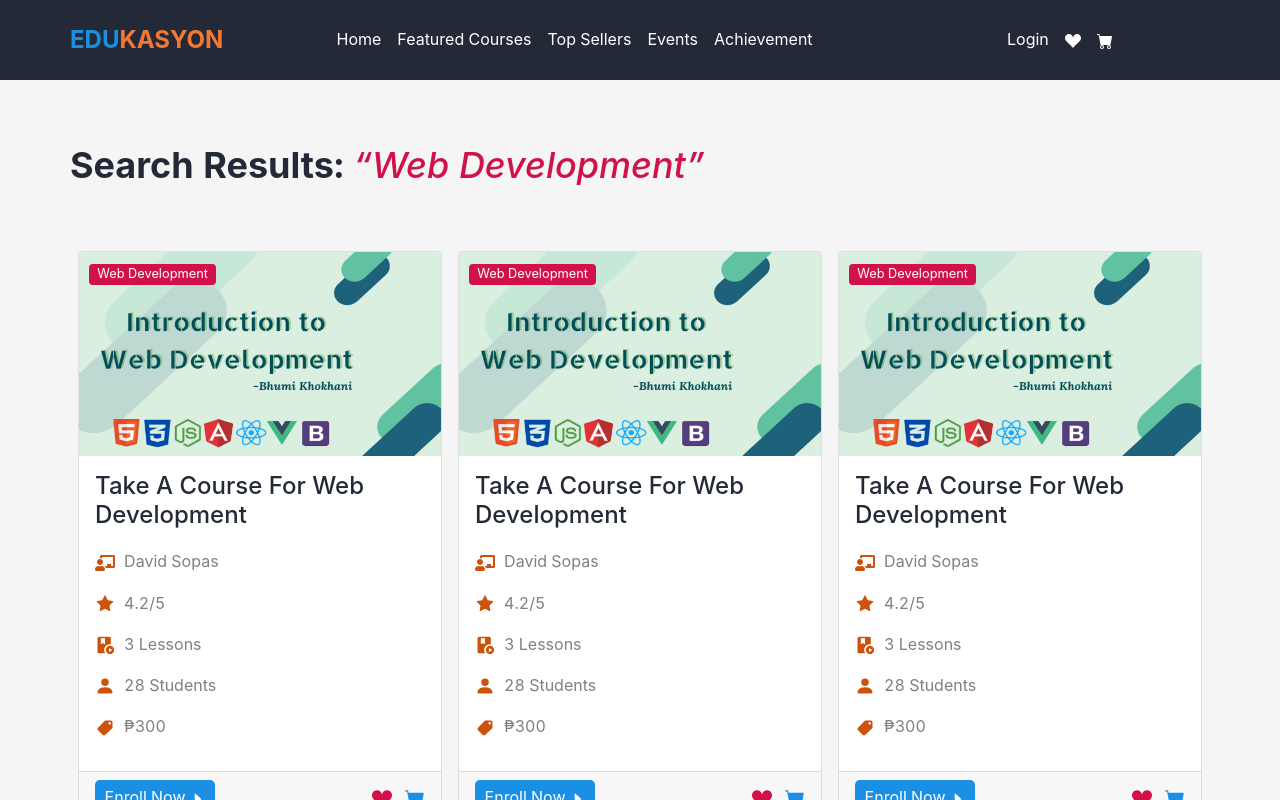
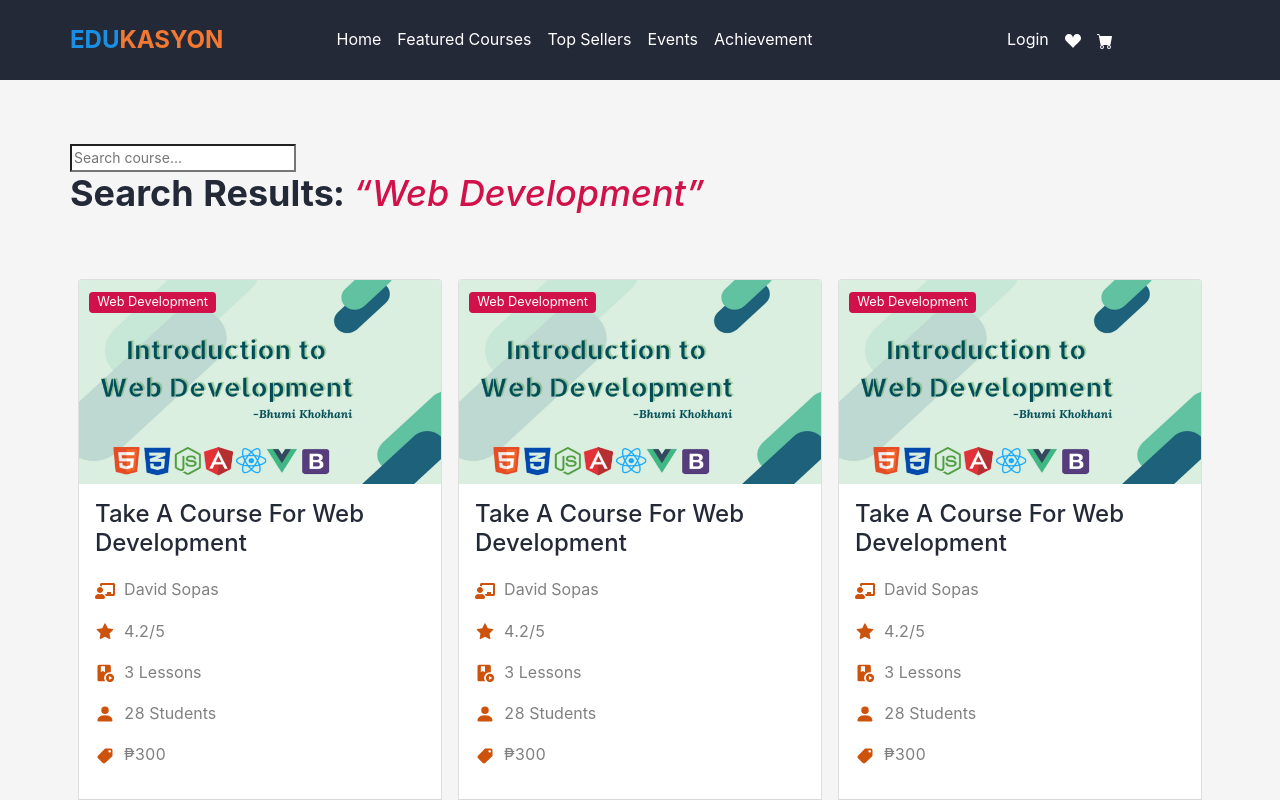
Before and after one commit to jklagrosa/Online-Learning-Web-Application, a Next.js app: page /search in a window 1280 px wide. Built offline with nearby package versions, Linux system fonts and the light colour scheme.

Commit message:
Added: search input

```diff
--- a/pages/search/index.js
+++ b/pages/search/index.js
@@ -17,6 +17,11 @@ const Search = () => {
       <div id={styles._search_wrapper}>
         <Container fluid="lg" className="p-0">
           <div className={styles._search_header_section}>
+            <input
+              type="text"
+              placeholder="Search course..."
+              id={styles._search_input}
+            />
             <h1>
               Search Results:{" "}
               <span>
--- a/styles/SEARCH.module.scss
+++ b/styles/SEARCH.module.scss
@@ -18,6 +18,15 @@
     @media only screen and (max-width: 600px) {
         padding: 2rem 0.6rem;
     }
+
+
+
+    // SEARCH INPUT
+    #_search_input{
+
+    }
+
+    // END
 
 
 
@@ -68,7 +77,6 @@
         }
 
         @media only screen and (max-width: 768px) {
-            margin-top: 1rem;
             margin-left: 0.8rem;
             font-size: 1.5rem;
         }
```
